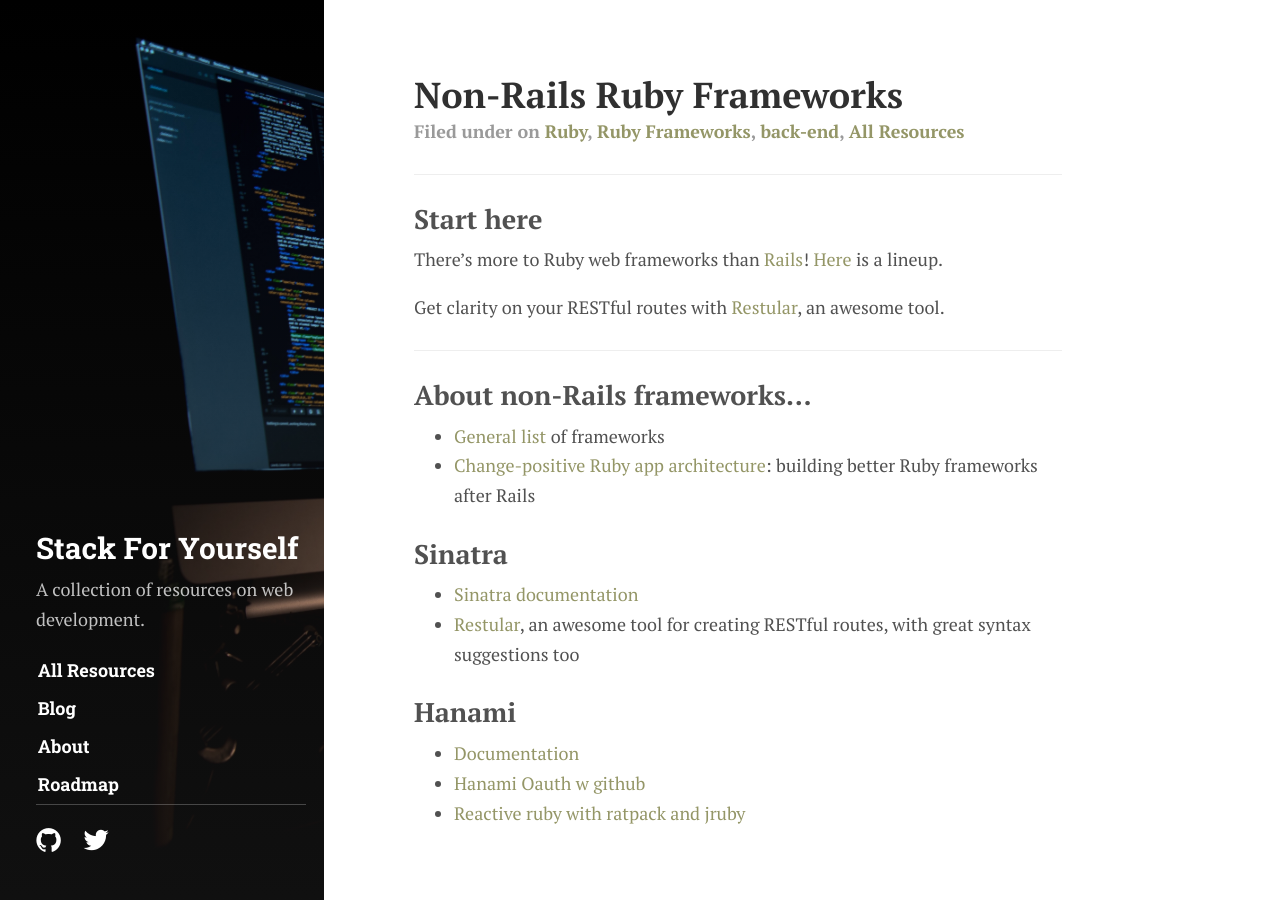
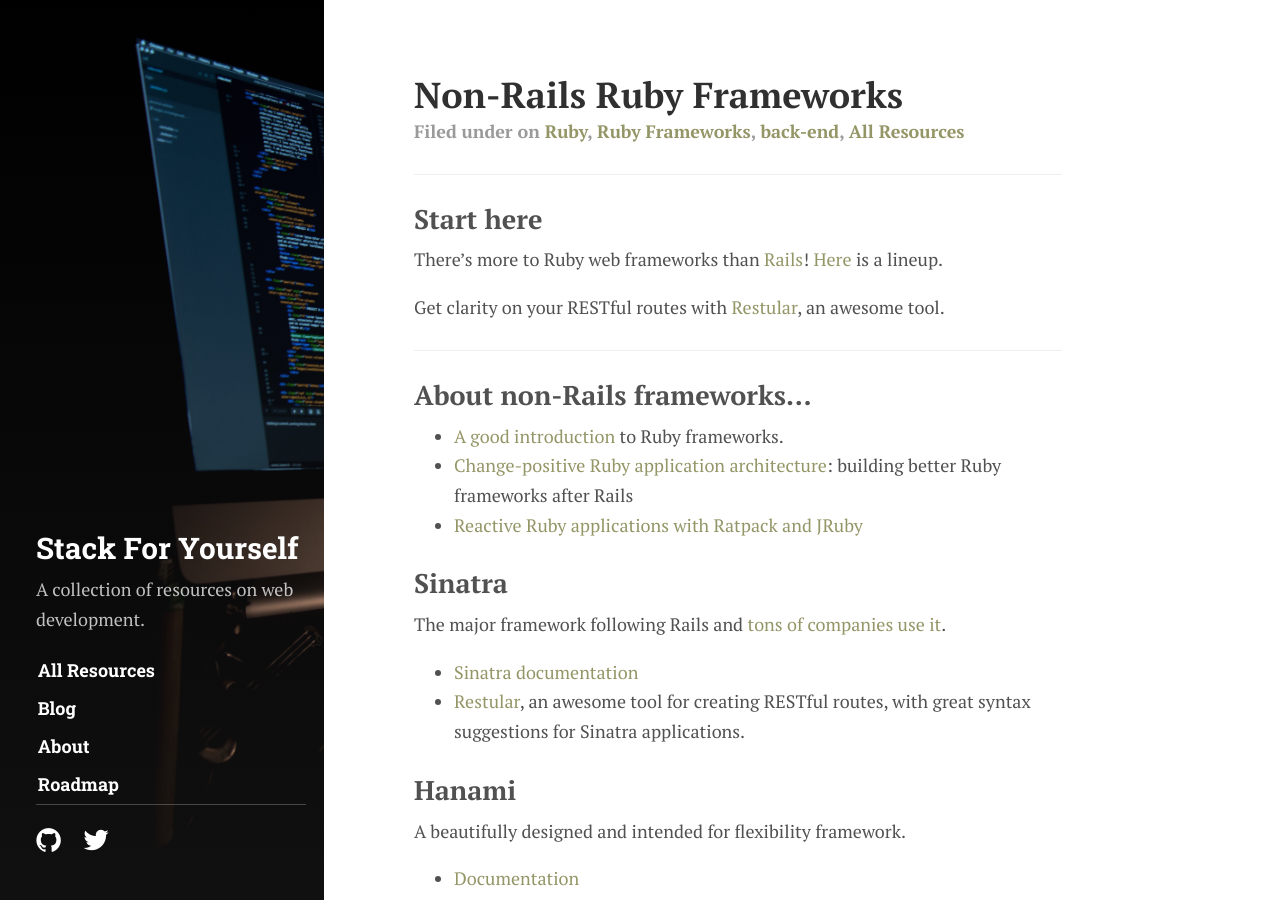
Before and after one commit to mindplace/stack-for-yourself, a Jekyll site: the page built from _posts/2016-07-01-ruby-frameworks.md, in a window 1280 px wide and 900 px high. Built offline with Jekyll 4.4.1, drawn with Linux system fonts in a browser that asks for light colours; some web fonts are replaced; comment, search, counter and statistics services are not loaded.

Commit message:
update non-rails frameworks links

```diff
--- a/_posts/2016-07-01-ruby-frameworks.md
+++ b/_posts/2016-07-01-ruby-frameworks.md
@@ -13,14 +13,19 @@
 <hr>
 
 ## About non-Rails frameworks...
-* [General list](http://blog.cloud66.com/cloud-66-for-rails-new-rack-frameworks-part-2/) of frameworks
-* [Change-positive Ruby app architecture](http://icelab.com.au/articles/a-change-positive-ruby-web-application-architecture/): building better Ruby frameworks after Rails
+* [A good introduction](http://blog.cloud66.com/cloud-66-for-rails-new-rack-frameworks-part-2/) to Ruby frameworks.
+* [Change-positive Ruby application architecture](http://icelab.com.au/articles/a-change-positive-ruby-web-application-architecture/): building better Ruby frameworks after Rails
+* [Reactive Ruby applications with Ratpack and JRuby](https://blog.heroku.com/reactive_ruby_building_real_time_apps_with_jruby_and_ratpack?c=7013A000000mLcUQAU=Display%20-%20Endemic%20-%C2%A0Cooper%20-%C2%A0Ruby%20-%20Blog%20-%20Real-Time-JRuby-Ratpack=display=cooperpress=blog=ruby)
+
 
 ## Sinatra
+The major framework following Rails and [tons of companies use it](http://www.sinatrarb.com/wild.html).
+
 * [Sinatra documentation](http://www.sinatrarb.com/intro.html)
-* [Restular](http://www.restular.com/), an awesome tool for creating RESTful routes, with great syntax suggestions too
+* [Restular](http://www.restular.com/), an awesome tool for creating RESTful routes, with great syntax suggestions for Sinatra applications.
 
 ## Hanami
+A beautifully designed and intended for flexibility framework.
+
 * [Documentation](http://hanamirb.org/)
 * [Hanami Oauth w github](http://codetunes.com/2016/hanami-with-oauth/)
-* [Reactive ruby with ratpack and jruby](https://blog.heroku.com/reactive_ruby_building_real_time_apps_with_jruby_and_ratpack?c=7013A000000mLcUQAU=Display%20-%20Endemic%20-%C2%A0Cooper%20-%C2%A0Ruby%20-%20Blog%20-%20Real-Time-JRuby-Ratpack=display=cooperpress=blog=ruby)
```
